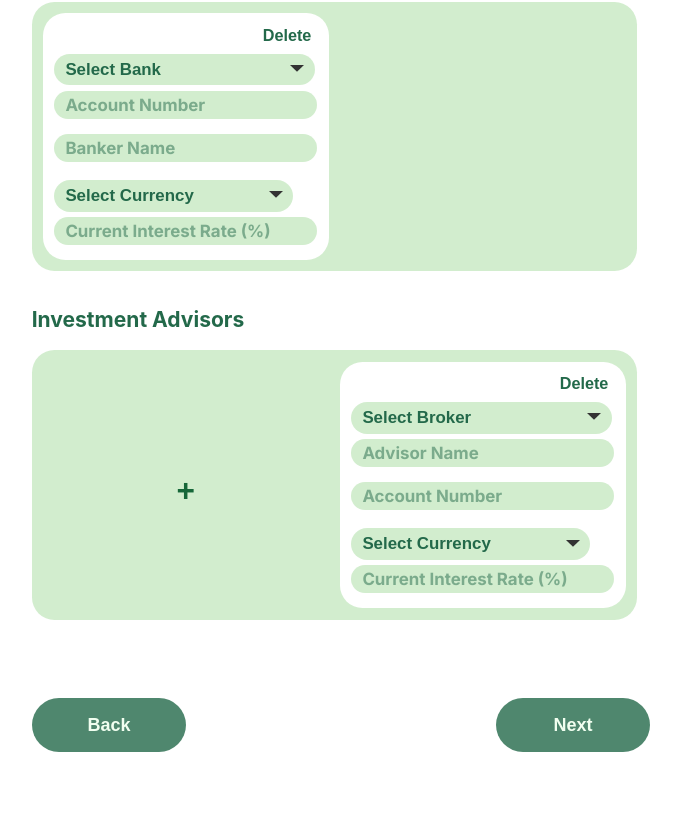
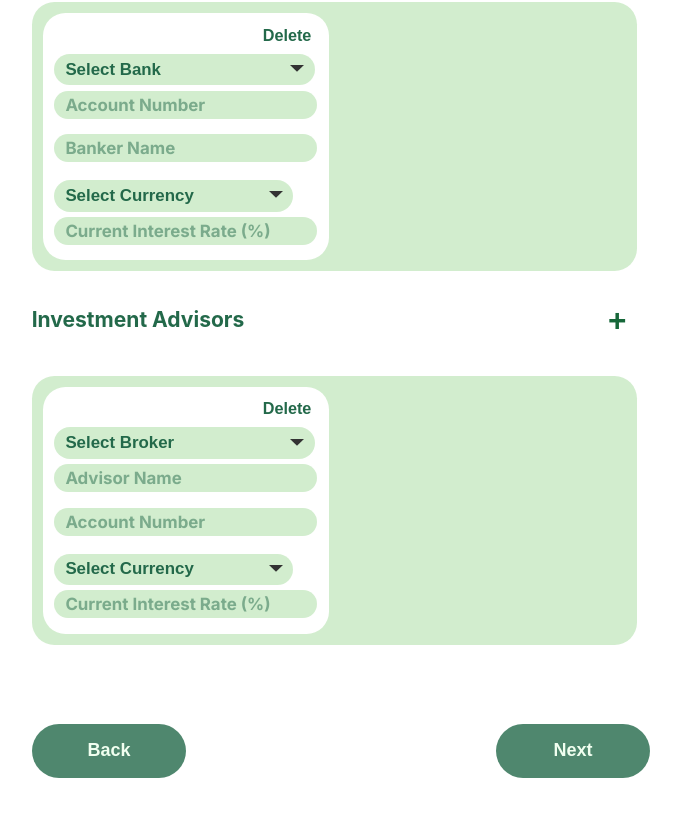
Before and after one commit to InvestMint-Dev/InvestMint-UI, a React (Create React App) app: page /#/create-account in a window 1280 px wide. Shown: the part 1743-2559 px from the top of the page, without its empty margins (523-1204 px from the left). Built offline with nearby package versions, Linux system fonts and the light colour scheme; no server answers.

Commit message:
subtitle container for investment advisors

```diff
--- a/src/pages/create-account-page/create-account-page-3/create-account-page-3.js
+++ b/src/pages/create-account-page/create-account-page-3/create-account-page-3.js
@@ -440,8 +440,10 @@ export const CreateAccountPage3 = ({ isCurrentPage, formData, updateFormData, on
                     </div>
                     {(errors.bankAccounts && nextButtonClicked) && <p className='form-error'>{errors.bankAccounts}</p>}
 
-
-                    <h3>Investment Advisors</h3>
+                    <div className='subtitle-container'>
+                        <h3>Investment Advisors</h3>
+                        <button className="setinputs-add-button" onClick={addInvestmentAdvisorSet}>+</button>
+                    </div>
                     {/* <textarea onKeyDown={handleKeyDown}  id="form-textarea" className='form-textarea form-textarea-full' name="advisorName" placeholder='Advisor Name' value={formData.advisorName} onChange={handleChange} style={{ border: errors.advisorName ? "3px solid #71CCA8" : "none" }} />
                     {errors.advisorName && <p className='form-error'>{errors.advisorName}</p>}
                     <textarea onKeyDown={handleKeyDown}  id="form-textarea" className='form-textarea form-textarea-full' name="investmentAccountNumber" placeholder='Company Investment Account Number' value={formData.investmentAccountNumber} onChange={handleChange} style={{ border: errors.investmentAccountNumber ? "3px solid #71CCA8" : "none" }} />
@@ -449,8 +451,6 @@ export const CreateAccountPage3 = ({ isCurrentPage, formData, updateFormData, on
 
                     <div className="setinputs-container"
                     style={{ border: (errors.investmentAdvisors && nextButtonClicked) ? "3px solid #71CCA8" : "none" }} >
-                        <button className="setinputs-add-button" onClick={addInvestmentAdvisorSet}>+</button>
-
                         {formData.investmentAdvisors.map((set, index) => (
                             <div key={set.id} className="setinputs-set">
                                 <button className="setinputs-remove-button" onClick={() => removeInvestmentAdvisorSet(index)}>Delete</button>
```
